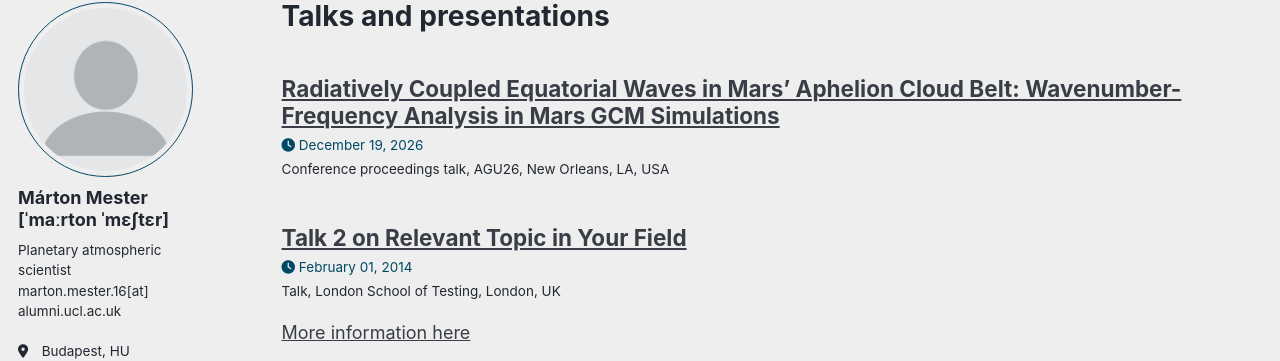
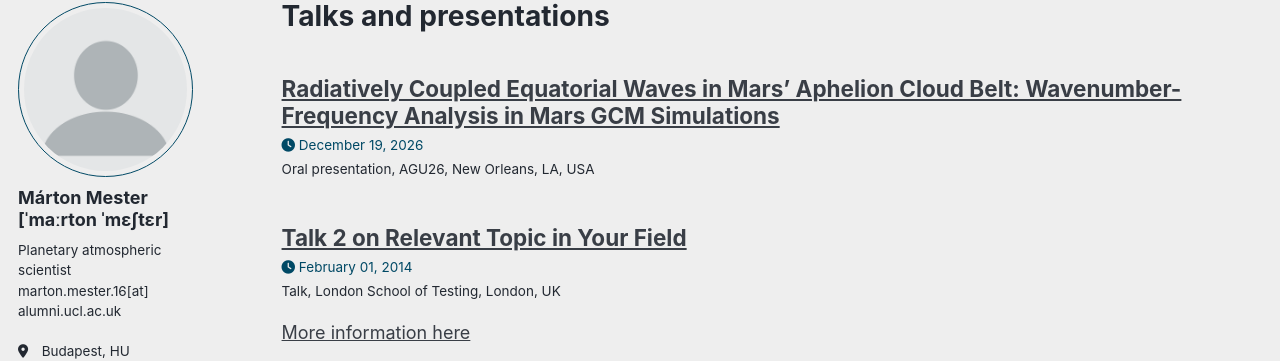
Before and after one commit to thengc6369/thengc6369.github.io, a Jekyll site: the page built from _pages/talks.html, in a window 1280 px wide. Shown: the part 99-460 px from the top of the page. Built offline with Jekyll 4.4.1, drawn with Linux system fonts in a browser that asks for light colours; some web fonts are replaced; a script bundle is joined from its source files by our own code; library files that are not in the unit come from our copies.

Commit message:
Update 2014-03-01-talk-3.md

```diff
--- a/_talks/2014-03-01-talk-3.md
+++ b/_talks/2014-03-01-talk-3.md
@@ -1,7 +1,7 @@
 ---
 title: "Radiatively Coupled Equatorial Waves in Mars' Aphelion Cloud Belt: Wavenumber-Frequency Analysis in Mars GCM Simulations"
 collection: talks
-type: "Conference proceedings talk"
+type: "Oral presentation"
 permalink: /talks/2014-03-01-talk-3
 venue: "AGU26"
 date: 2026-12-19
```
